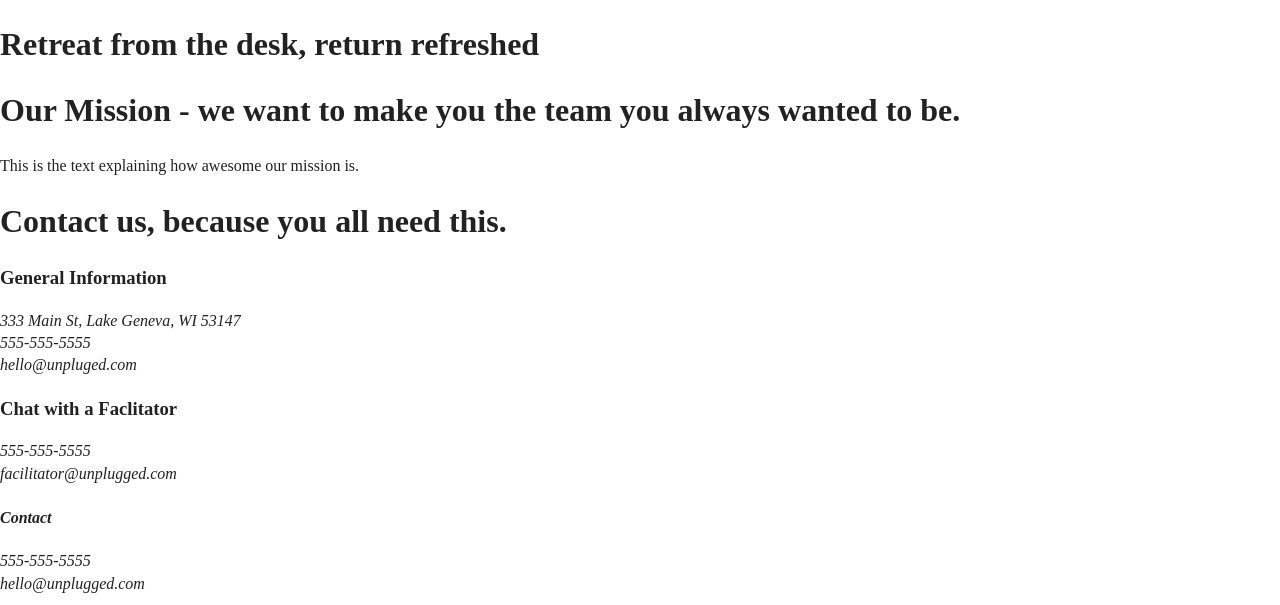
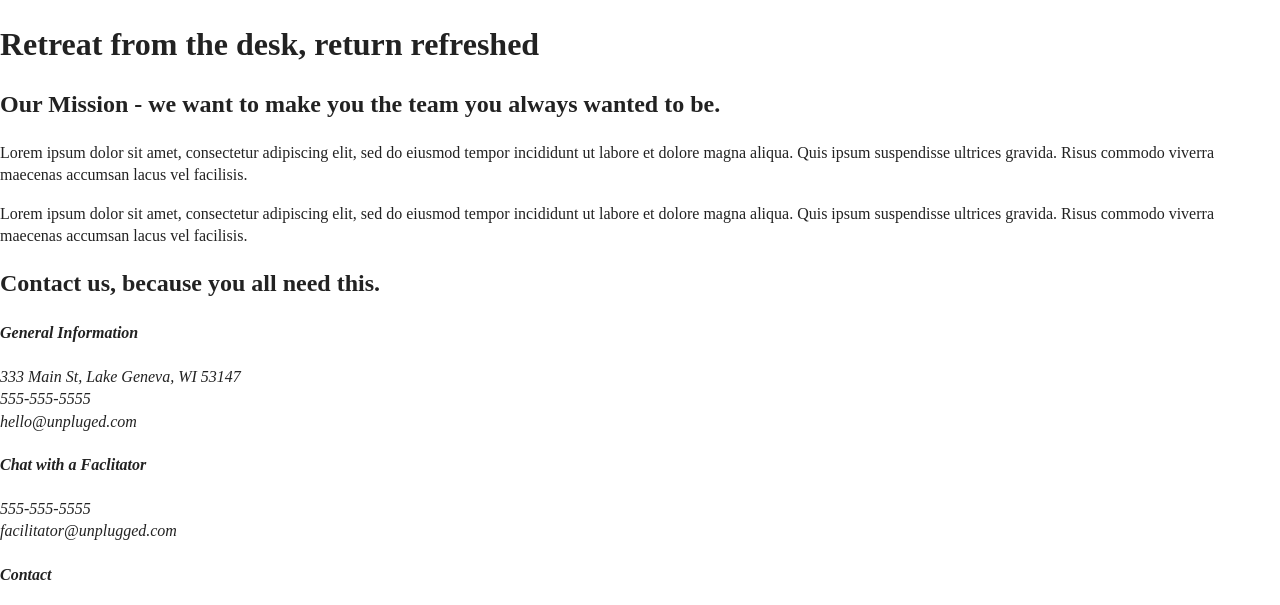
Before and after one commit to wood-g/unplugged, a website: page about/index.html in a window 1280 px wide. Shown: the part 168-773 px from the top of the page. Drawn offline with Linux system fonts and the light colour scheme; files whose address does not match are found by name.

Commit message:
More updates to About page and added social links to all pages

```diff
--- a/about/index.html
+++ b/about/index.html
@@ -43,9 +43,17 @@
 
       <section class="mission">
         <div class="content-wrapper">
+          <h2>Our Mission - we want to make you the team you always wanted to be.</h2>
             <div class="mission-content">
-              <h1>Our Mission - we want to make you the team you always wanted to be.</h1>
-              <p>This is the text explaining how awesome our mission is.</p>
+              <p>Lorem ipsum dolor sit amet, consectetur adipiscing elit, sed do eiusmod tempor incididunt ut labore et
+                dolore magna aliqua. Quis ipsum suspendisse ultrices gravida. Risus commodo viverra maecenas accumsan lacus
+                vel facilisis.
+              </p>
+              <p>
+                Lorem ipsum dolor sit amet, consectetur adipiscing elit, sed do eiusmod tempor incididunt ut labore et
+                dolore magna aliqua. Quis ipsum suspendisse ultrices gravida. Risus commodo viverra maecenas accumsan lacus
+                vel facilisis.
+              </p>
             </div>
         </div> <!-- mission content wrapper ends -->
       </section> <!-- contact-info -->
@@ -61,27 +69,26 @@
       <section class="contact-section">
 
         <div class="content-wrapper">
-          <h1>Contact us, because you all need this.</h1>
-          <div>
-            <h3>General Information</h3>
-            <address>
+          <h2>Contact us, because you all need this.</h2>
+          <address class="contact-content">
+            <div>
+              <h4>General Information</h4>
               <p>
                 333 Main St, Lake Geneva, WI 53147<br>
                 555-555-5555<br>
                 hello@unpluged.com
               </p>
-            </address>
-          </div>
+            </div>
 
-          <div>
-            <h3>Chat with a Faclitator</h3>
-            <address>
+
+            <div>
+              <h4>Chat with a Faclitator</h4>
               <p>
                 555-555-5555<br>
                 facilitator@unplugged.com
               </p>
-            </address>
-          </div>
+            </div>
+          </address>
 
         </div>
 
@@ -104,6 +111,12 @@
                 <div class="social-icons">
                     <p>
                       <a href="https://www.facebook.com/yoursite" target="_blank"></a>
+                    </p>
+                    <p>
+                      <a href="https://twitter.com/Skillcrush" target="_blank"></a>
+                    </p>
+                    <p>
+                      <a href="https://www.instagram.com/skillcrush/" target="_blank"></a>
                     </p>
                     <!-- other social links here -->
                 </div>
```
Also changed, not shown: faq/index.html (+9 -1 lines), index.html (+6 -0 lines).
